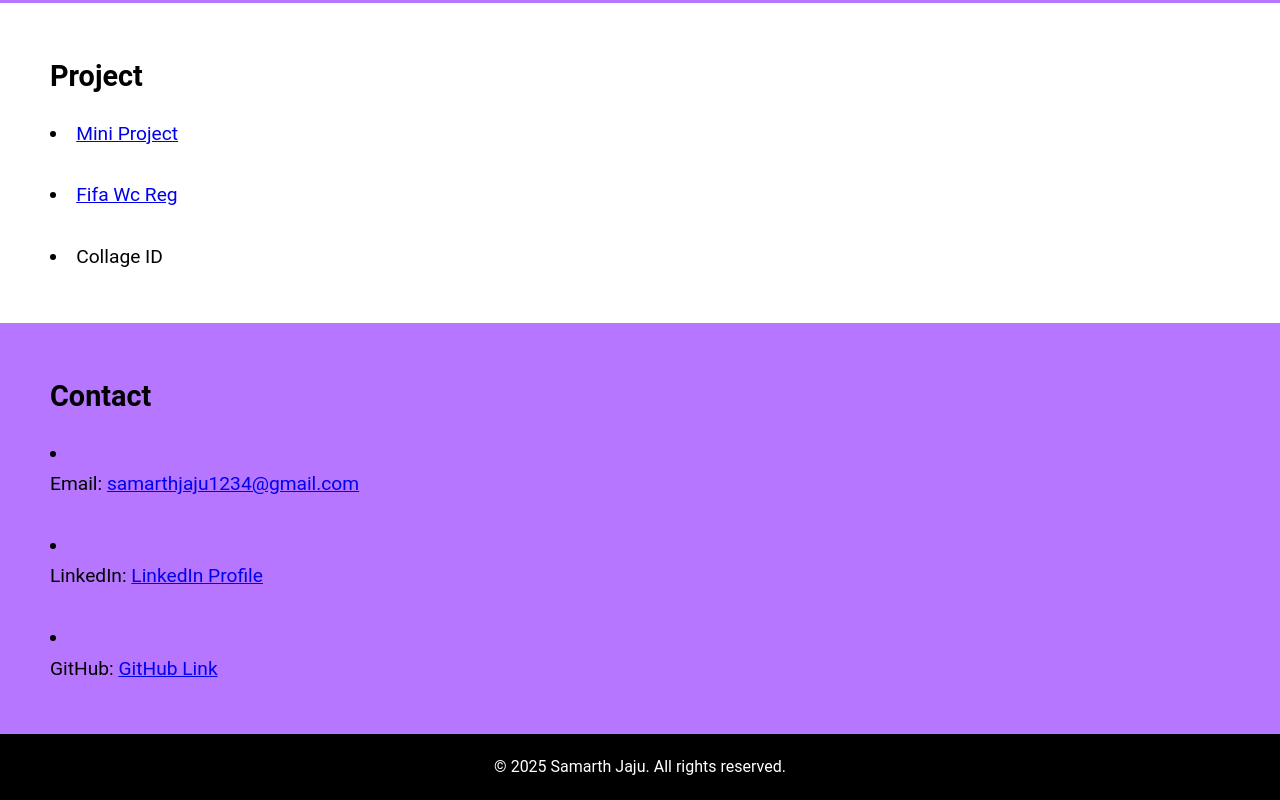
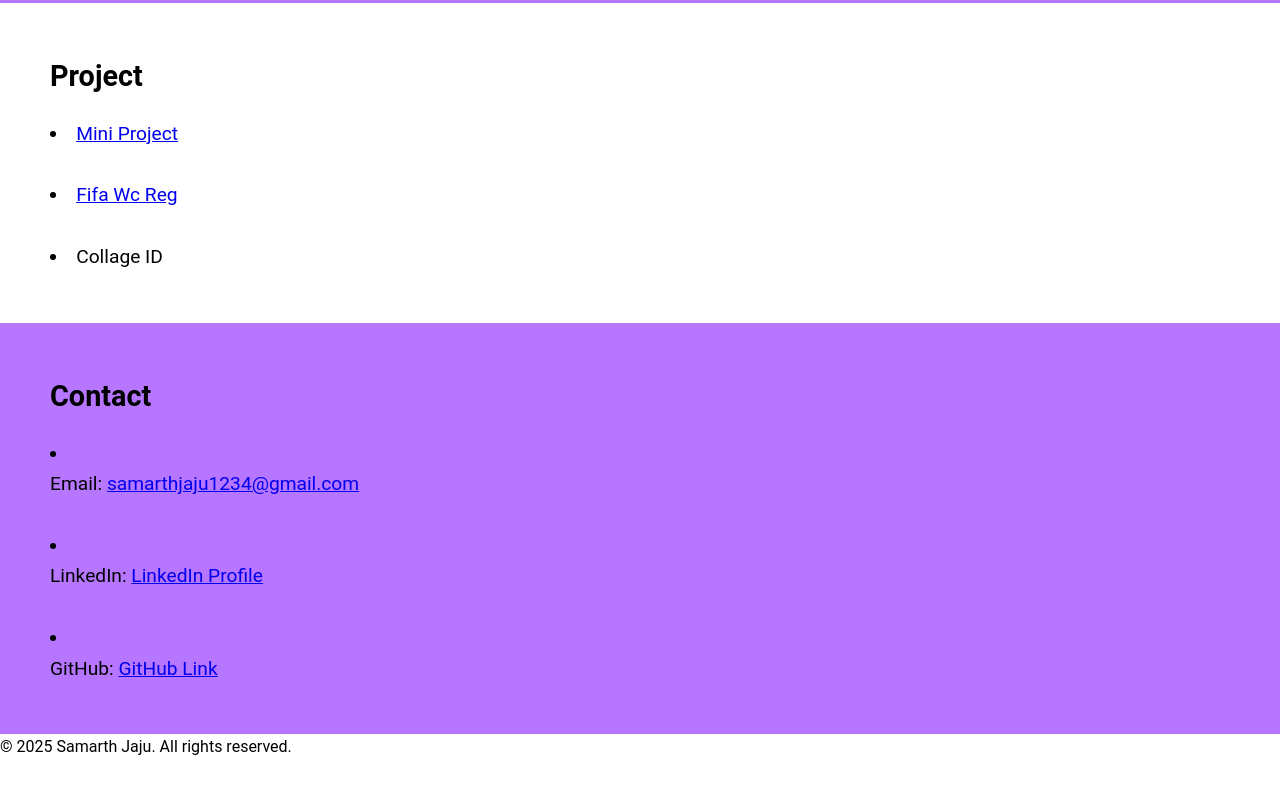
Before and after one commit to samarthhj/Portfolio, a plain HTML site: page index.html in a window 1280 px wide. Shown: the part 1838-2638 px from the top of the page. After the commit the page ends 2598 px from the top, so only its background shows below. Drawn offline with Linux system fonts and the light colour scheme.

Commit message:
update
Removed footer styles from the CSS.

```diff
--- a/style.css
+++ b/style.css
@@ -58,9 +58,3 @@ nav ul li a {
 #About,#Skills,#Contact,#Education,#Project{
     font-size: larger;
 }
-footer {
-    background: black;
-    color: white;
-    text-align: center;
-    padding: 20px;
-}
```
